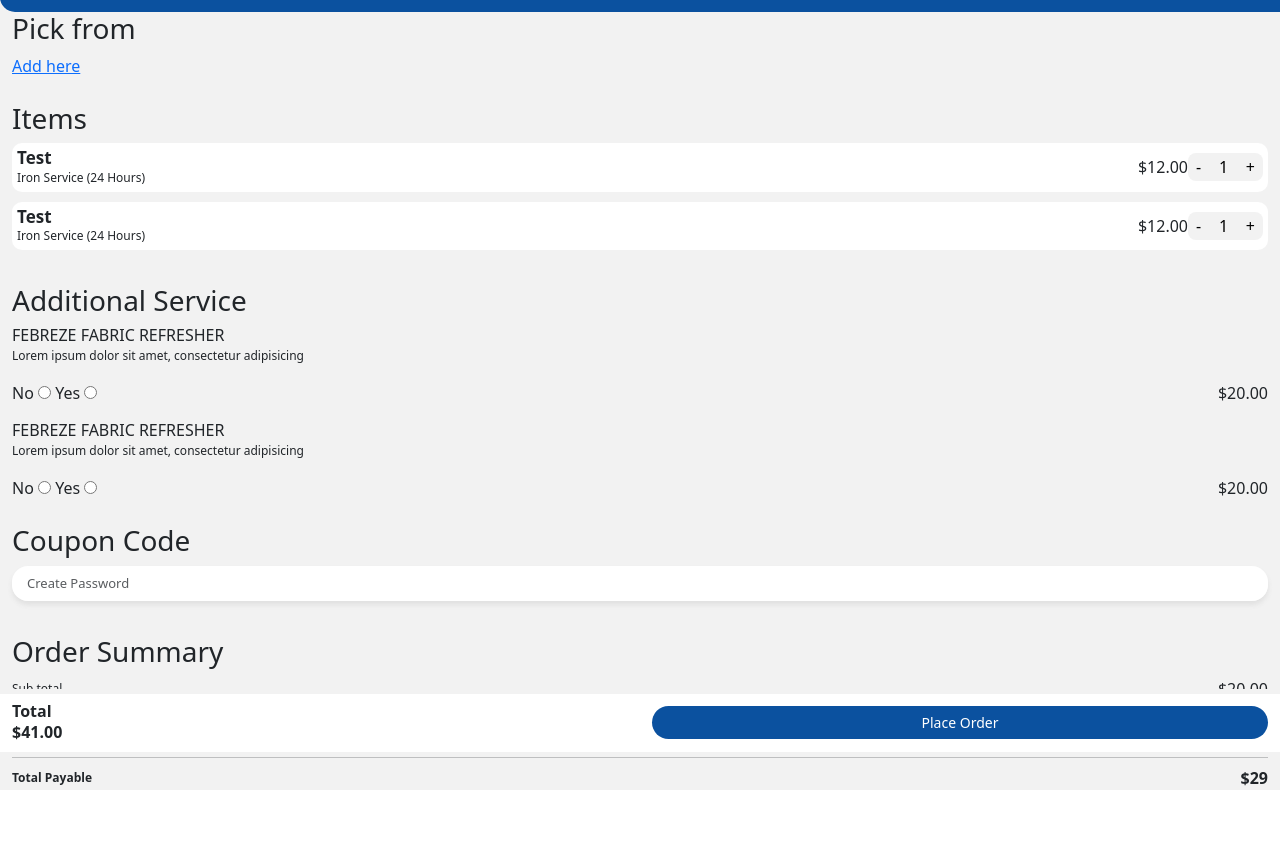
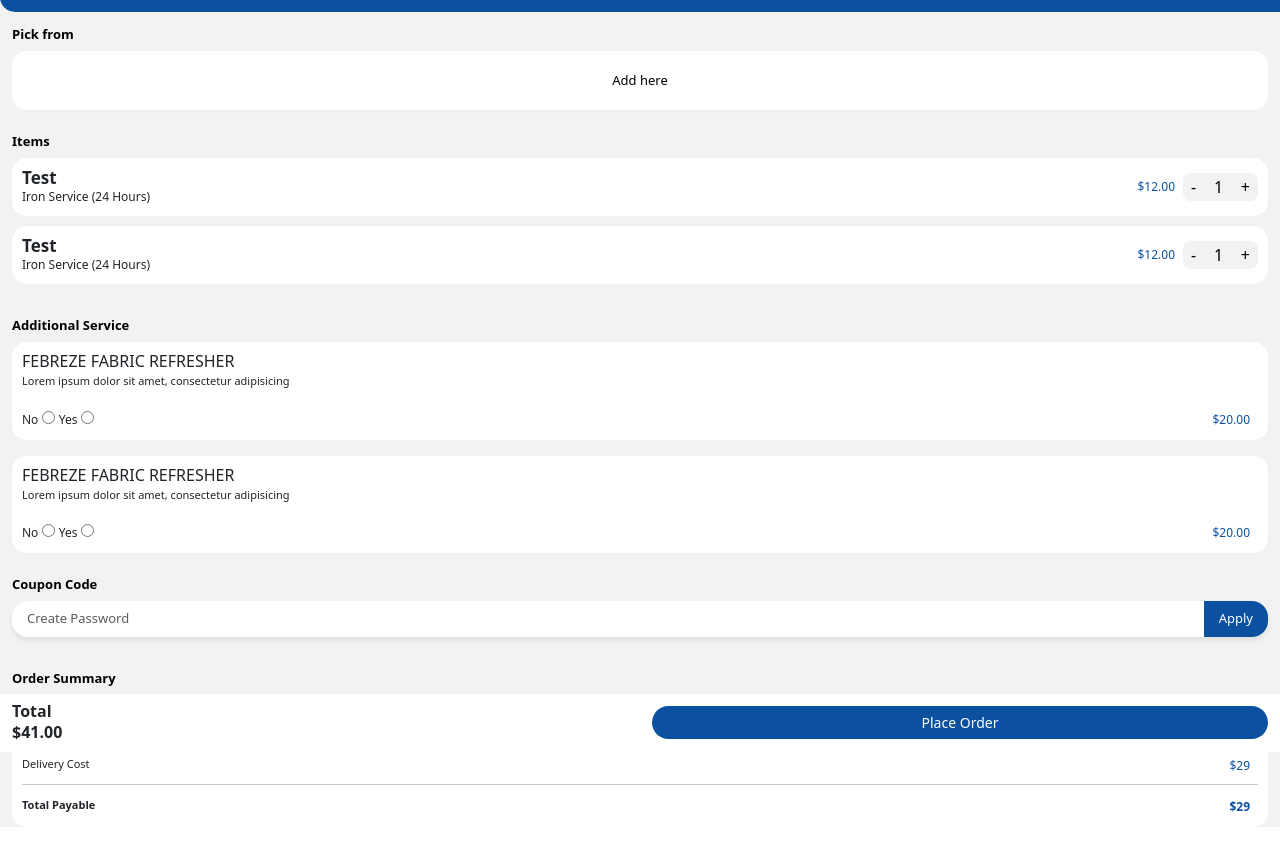
Before and after one commit to bashar0091/the-ironman-design, a plain HTML site: page cart.html in a window 1280 px wide. Shown: the part 48-914 px from the top of the page. Drawn offline with Linux system fonts and the light colour scheme.

Commit message:
Cart Page

```diff
--- a/assets/css/custom.css
+++ b/assets/css/custom.css
@@ -438,7 +438,7 @@
 	color: var(--white);
 }
 .bg_primary {
-     background-color: var(--color_1);
+     background-color: var(--color_1) !important;
 }
 .service_item {
     padding: 5px;
@@ -481,6 +481,7 @@
 }
 .checkout_footer {
     padding: 5px 0 0 0;
+    z-index: 99;
 }
 .gap_3 {
     height: 63px;
@@ -509,3 +510,49 @@
 	line-height: 15px;
 	color: #fff;
 }
+.checkout_header {
+    position: fixed;
+    top: 0;
+    left: 0;
+    width: 100%;
+}
+.gap_4 {
+    height: 75px;
+}
+.check_itme {
+    border-radius: 15px;
+    padding: 10px;
+}
+.price {
+    font-size: 12px;
+    margin-right: 8px;
+    color: var(--color_1);
+}
+.check_title {
+	font-size: 13px;
+	color: #000;
+	font-weight: 600;
+}
+.pick_area {
+	display: block;
+	width: 100%;
+	background: #fff;
+	border-radius: 15px;
+	padding: 20px;
+	text-align: center;
+	text-decoration: none;
+	font-size: 13px;
+	color: #000;
+}
+.addition_service {
+    background: #fff;
+    padding: 10px;
+    border-radius: 15px;
+}
+.text_xs {
+	font-size: 11px;
+	margin-bottom: 0;
+}
+.addition_service label {
+	font-size: 12px;
+}
```
